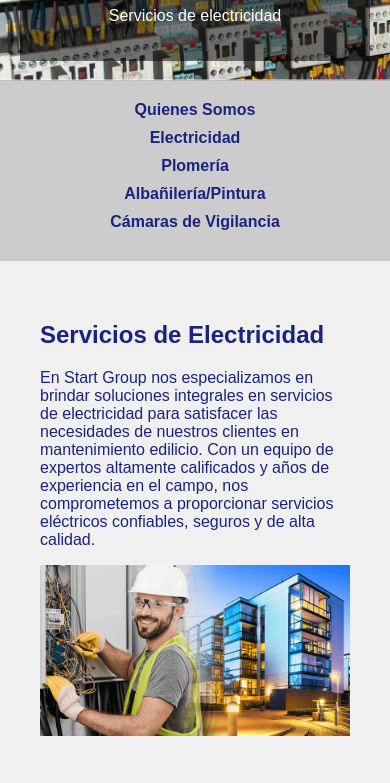
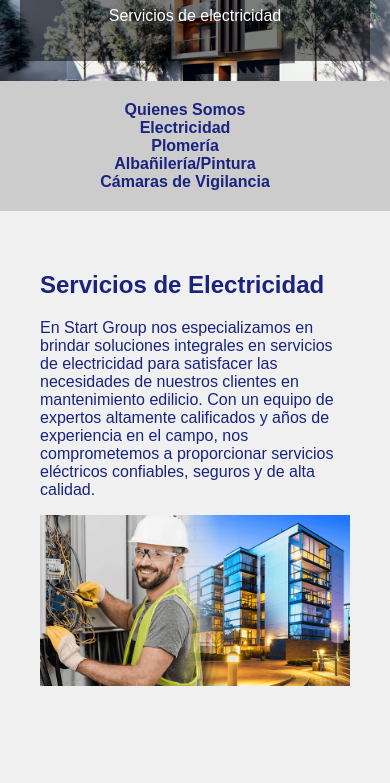
Before and after one commit to Start-Group252/startgroup, a plain HTML site: page electricidad.html in a window 390 px wide. Shown: the part 113-896 px from the top of the page. Drawn offline with Linux system fonts and the light colour scheme.

Commit message:
Update electricidad.html

```diff
--- a/electricidad.html
+++ b/electricidad.html
@@ -16,7 +16,7 @@
 
         /* Encabezado con imagen de fondo */
         header {
-            background-image: url('electricidad.webp'); /* Ruta de la imagen */
+            background-image: url('edificio2.webp'); /* Ruta de la imagen */
             background-size: cover; /* Ajusta la imagen para cubrir todo el encabezado */
             color: #fff; /* Texto blanco */
             text-align: center;
@@ -42,12 +42,12 @@
             padding: 0;
             margin: 0 auto; /* Centrar el elemento nav */
             max-width: 800px; /* Ancho máximo */
-            display: none; /* Ocultar el menú en dispositivos móviles por defecto */
+
         }
 
         nav li {
-            display: block; /* Mostrar elementos de lista como bloques */
-            margin-bottom: 10px; /* Espacio entre elementos */
+            display: inline;
+            margin-right: 20px;
         }
 
         nav a {
@@ -61,6 +61,9 @@
             nav ul {
                 display: block; /* Mostrar el menú como una lista */
             }
+		nav li {
+        display: block;
+    }
         }
 
         /* Secciones de servicios */
```
